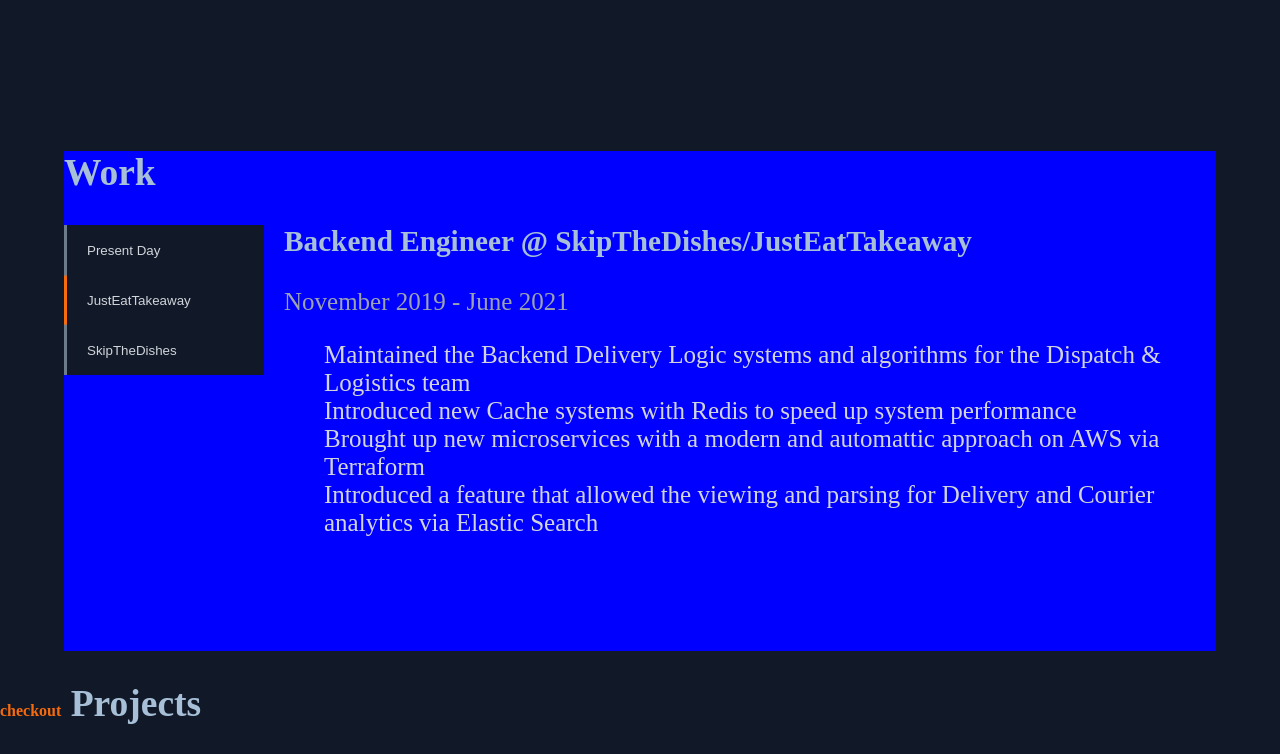
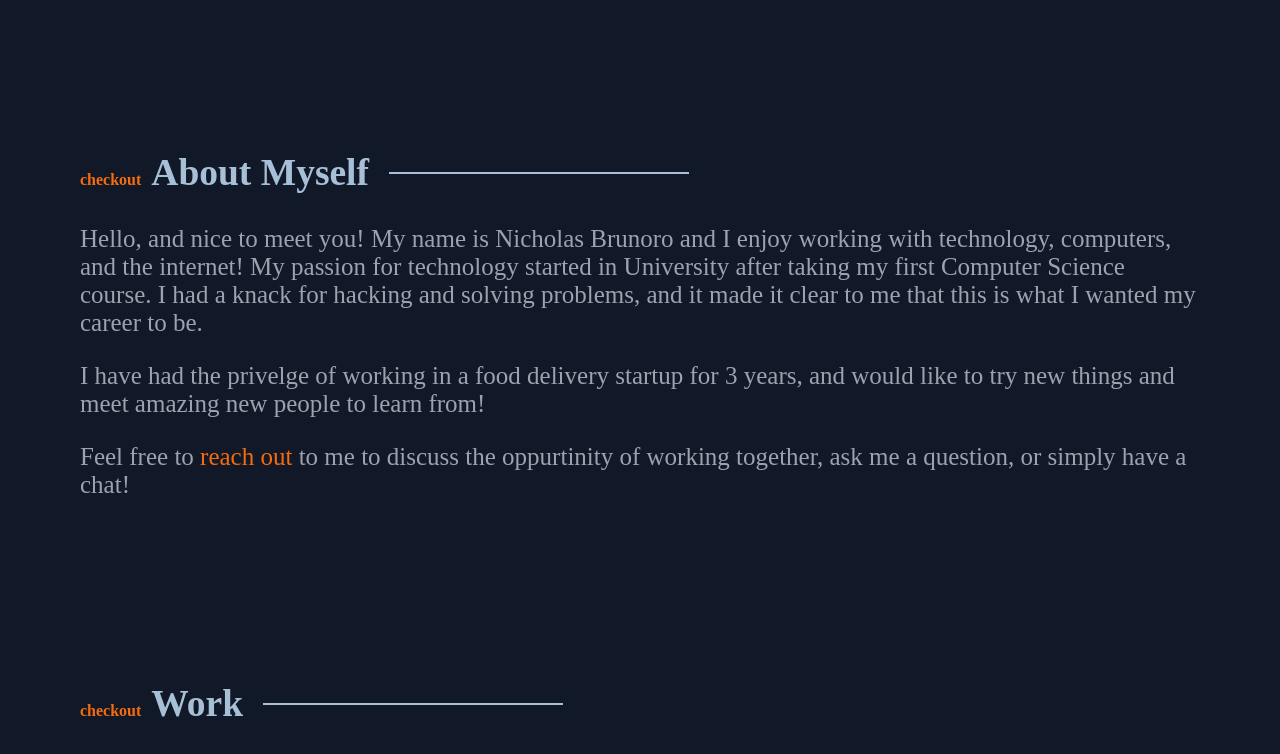
Before and after one commit to nkBrew/portfolio, a Next.js app: page / in a window 1280 px wide. Shown: the part 680-1434 px from the top of the page. Built offline with nearby package versions, Linux system fonts and the light colour scheme.

Commit message:
Added About section and some styling

```diff
--- a/src/Components/Header/Header.tsx
+++ b/src/Components/Header/Header.tsx
@@ -20,6 +20,7 @@ const StyledHeader = styled.header<StyledHeaderProps>`
   justify-content: space-between;
   color: white;
   transition: 200ms;
+  z-index: 50;
 
   ${(props) =>
     props.scrollDir === ScrollDirection.UP &&
--- a/src/Components/Hero/Hero.tsx
+++ b/src/Components/Hero/Hero.tsx
@@ -6,7 +6,7 @@ const Container = styled.div`
   display: flex;
   flex-direction: column;
   justify-content: center;
-  padding: 0 100px;
+  /* padding: 0 100px; */
   height: 100vh;
 `;
 
--- /dev/null
+++ b/src/Components/layout.tsx
@@ -0,0 +1,21 @@
+import React from 'react';
+import styled from 'styled-components';
+
+const StyledContent = styled.div`
+  display: flex;
+  flex-direction: column;
+`;
+
+interface LayoutProps {
+  children?: React.ReactNode;
+}
+
+const Layout = ({ children }: LayoutProps) => {
+  return (
+    <>
+      <StyledContent>{children}</StyledContent>
+    </>
+  );
+};
+
+export default Layout;
--- /dev/null
+++ b/src/Components/sections/About.tsx
@@ -0,0 +1,39 @@
+import React from 'react';
+import styled from 'styled-components';
+
+const StyledAboutSection = styled.section`
+  /* background: black; */
+  min-height: 500px;
+  width: 100%;
+`;
+
+const whatToSay = `Hello, and nice to meet you! My name is Nicholas Brunoro and
+I enjoy working with technology, computers, and the internet! My passion for technology
+started in University after taking my first Computer Science course. I had a knack
+for hacking and solving problems, and it made it clear to me that this is what I wanted my career to be.`;
+
+const whatToSay2 = `I have had the privelge of working in a food delivery startup
+for 3 years, and would like to try new things and meet amazing new people to learn from!
+`;
+const About = () => {
+  return (
+    <>
+      <StyledAboutSection>
+        <h2 className={'section-heading'}>About Myself</h2>
+        <p>{whatToSay}</p>
+        <p>{whatToSay2}</p>
+        <p>
+          Feel free to
+          <span>
+            {' '}
+            <a className="inline-link">reach out</a>{' '}
+          </span>
+          to me to discuss the oppurtinity of working together, ask me a
+          question, or simply have a chat!
+        </p>
+      </StyledAboutSection>
+    </>
+  );
+};
+
+export default About;
--- /dev/null
+++ b/src/Components/sections/StyledRevealSection.tsx
@@ -0,0 +1,20 @@
+import React from 'react';
+import { useInView } from 'react-intersection-observer';
+
+interface RevealSectionProps {
+  children?: React.ReactNode;
+}
+
+const StyledRevealSection = ({ children }: RevealSectionProps) => {
+  const { ref, inView } = useInView({ triggerOnce: true });
+
+  console.log(inView);
+  const className = !inView ? 'fadeup-enter' : 'fadeup-enter-active';
+  return (
+    <div ref={ref} className={className}>
+      {children}
+    </div>
+  );
+};
+
+export default StyledRevealSection;
--- a/src/Components/sections/work.tsx
+++ b/src/Components/sections/work.tsx
@@ -4,10 +4,11 @@ import { CSSTransition } from 'react-transition-group';
 import styled from 'styled-components';
 
 const StyledWork = styled.section`
-  margin: auto;
-  width: 90%;
-  background: blue;
+  /* margin: auto; */
+  width: 100%;
+  /* background: blue; */
   height: 500px;
+  /* marign-left:20px; */
   color: var(--light-grey);
 `;
 
@@ -116,7 +117,7 @@ const Work = () => {
   return (
     <>
       <StyledWork ref={ref} className={className}>
-        <h2>Work</h2>
+        <h2 className="section-heading">Work</h2>
         <StyledWorkInner>
           <StyledTabList>
             {workData.map((data, i) => (
--- a/src/pages/index.tsx
+++ b/src/pages/index.tsx
@@ -9,17 +9,29 @@ import Skills from '@/Components/sections/skills';
 import Work from '@/Components/sections/work';
 import Education from '@/Components/sections/education';
 import Projects from '@/Components/sections/projects';
+import About from '@/Components/sections/About';
+import StyledRevealSection from '@/Components/sections/StyledRevealSection';
+import Layout from '@/Components/layout';
 
 const inter = Inter({ subsets: ['latin'] });
+
+const StyledMain = styled.main``;
 
 export default function Home() {
   return (
     <>
       <Header />
-      <Hero />
-      <Work />
-      <Projects />
-      <Education />
+      <StyledMain>
+        <Layout>
+          <Hero />
+          <StyledRevealSection>
+            <About />
+          </StyledRevealSection>
+          <Work />
+          <Projects />
+          <Education />
+        </Layout>
+      </StyledMain>
       {/* <Skills /> */}
     </>
   );
--- a/src/styles/globals.ts
+++ b/src/styles/globals.ts
@@ -34,6 +34,10 @@ const GlobalStyles = createGlobalStyle`
     color: var(--light-grey)
   }
 
+  main {
+    padding: 0 80px;
+  }
+
   h1,
   h2,
   h3,
@@ -58,6 +62,57 @@ const GlobalStyles = createGlobalStyle`
     list-style-type: none;
   }
 
+  .section-heading {
+    display:flex;
+    align-items: center;
+
+    &:before {
+      content:'checkout';
+      color: var(--orange);
+      font-size: 1rem;
+      align-self:flex-end;
+      position:relative;
+      bottom: 5px;
+      margin-right:10px;
+    }
+    &:after {
+      content:'';
+      margin-left: 20px;
+      display:block;
+      position:relative;
+      /* top:-5px; */
+      width:300px;
+      height: 2px;
+      background: var(--light-slate);
+    }
+  }
+
+  .inline-link {
+    color: var(--orange);
+    cursor: pointer;
+    position: relative;
+    display: inline-block;
+
+    &:hover,
+    &:active,
+    &:focus {
+        ::after{
+          width:100%;
+        }
+    }
+    &:after {
+      content:'';
+      position: absolute;
+      width:0;
+      height:2px;
+      bottom:0;
+      left:0;
+      background:var(--orange);
+      transition: 200ms;
+
+    }
+
+  }
 
   /* Scrollbar */
   ::-webkit-scrollbar {
@@ -65,7 +120,7 @@ const GlobalStyles = createGlobalStyle`
     width: 13px;
   }
   ::-webkit-scrollbar-track {
-    background: var(--dark-navy)};
+    background: var(--dark-navy);
     /* background: red; */
   }
   ::-webkit-scrollbar-thumb {
```
